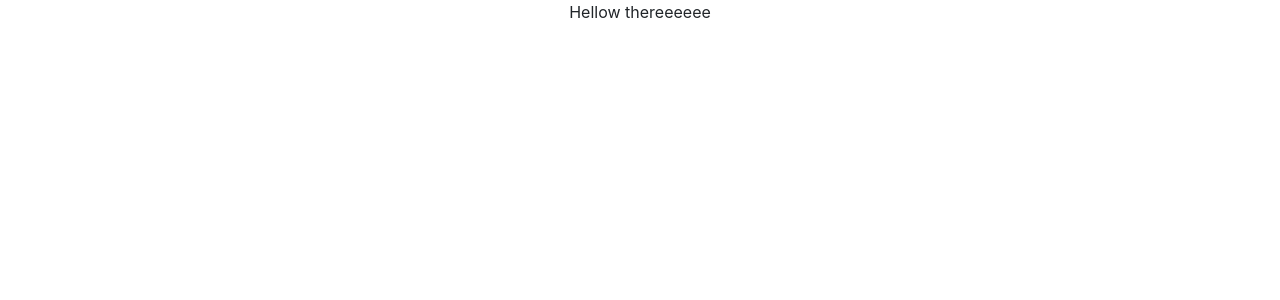
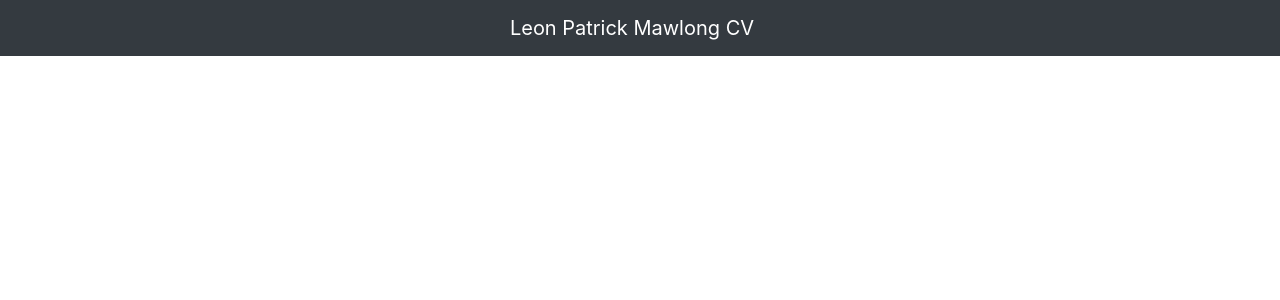
Before and after one commit to Mawlong/CV, a React (Create React App) app in the folder cv/: page / in a window 1280 px wide. Shown: the top 300 px of the page. Built offline with nearby package versions, Linux system fonts and the light colour scheme; the HTML template or start-up script is replaced by a standard one.

Commit message:
added navbar

```diff
--- a/cv/src/App.js
+++ b/cv/src/App.js
@@ -1,12 +1,12 @@
 import React from 'react';
 import './App.css';
+
+import Navigation from './components/navbar';
 
 function App() {
   return (
     <div className="App">
-
-      Hellow thereeeeee
-
+      <Navigation/>
     </div>
   );
 }
--- a/cv/src/components/navbar.js
+++ b/cv/src/components/navbar.js
@@ -0,0 +1,15 @@
+import React from 'react'
+import {Navbar} from 'react-bootstrap'
+
+function navbar() {
+    return (
+
+        <Navbar bg='dark' className="justify-content-center mx-auto navbar-dark" >
+            <Navbar.Brand href="/">Leon Patrick Mawlong CV</Navbar.Brand>
+        </Navbar>
+
+
+    )
+}
+
+export default navbar
```
